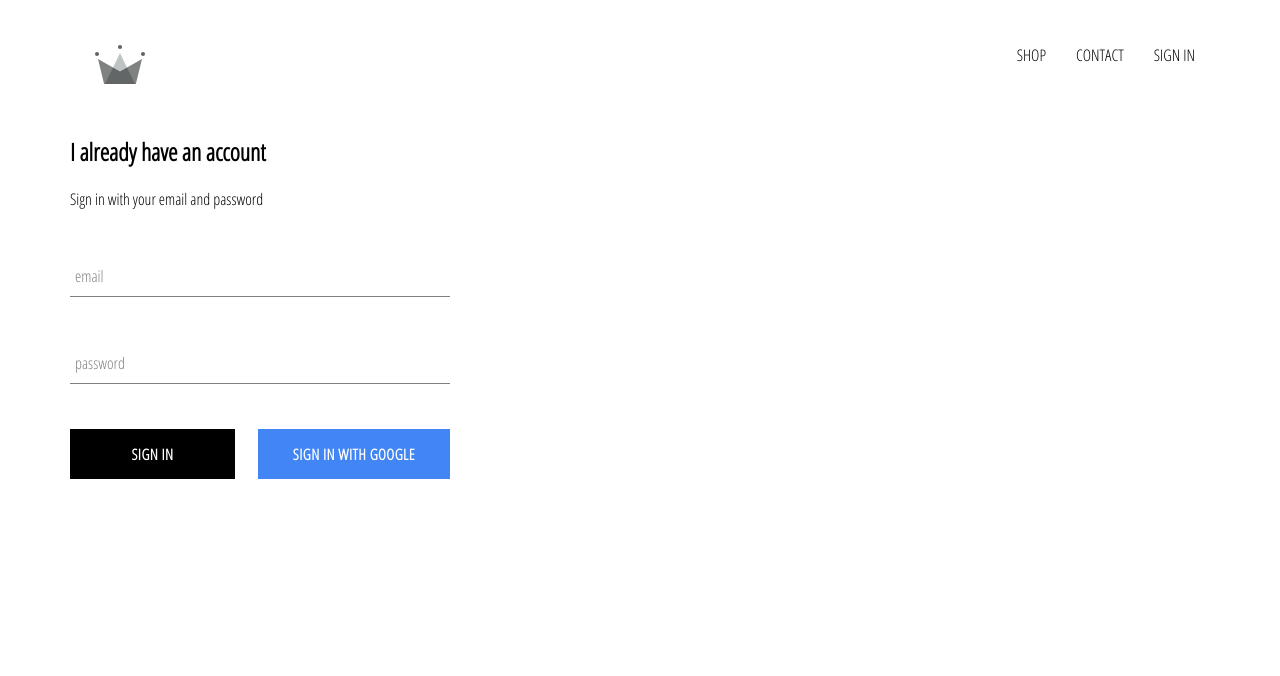
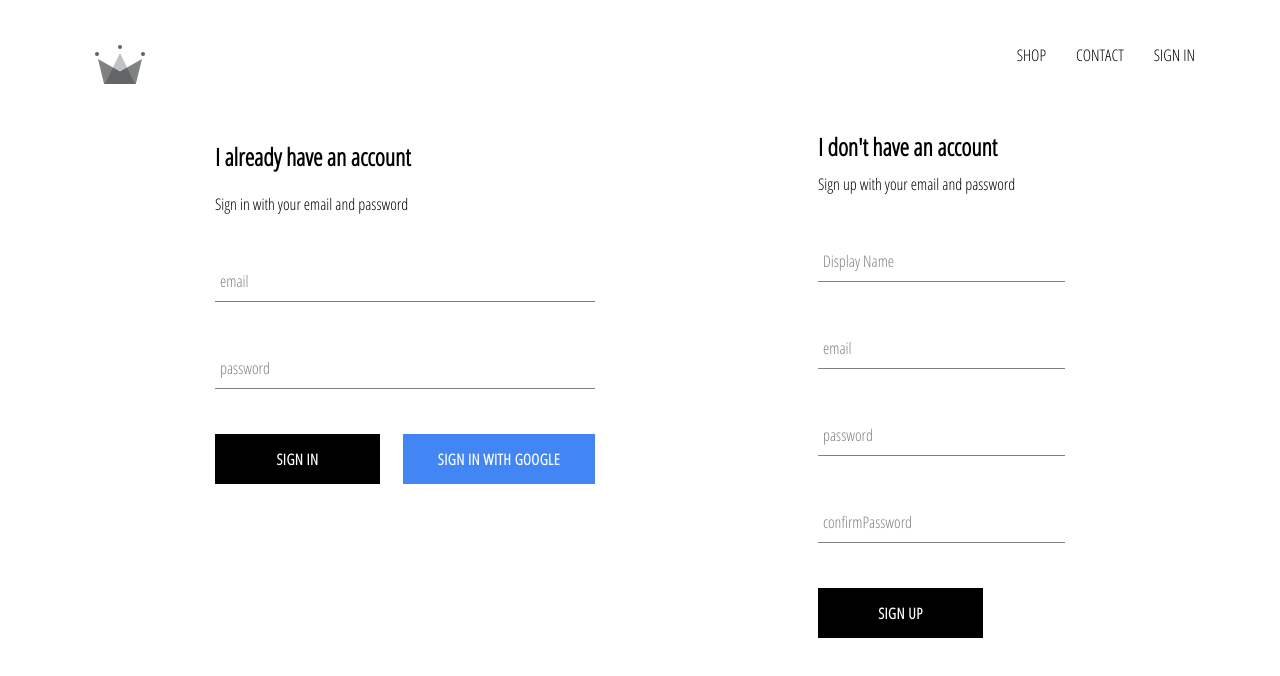
Before and after one commit to FranciscoGPPonce/crwn, a React (Create React App) app: page /signin in a window 1280 px wide. Shown: the top 676 px of the page. Built offline with nearby package versions, Linux system fonts and the light colour scheme; no server answers.

Commit message:
implemented firebase utils, included ability to store authenticated users into firestore db

```diff
--- a/src/App.js
+++ b/src/App.js
@@ -7,7 +7,7 @@ import HomePage from './pages/homepage/homepage.component';
 import ShopPage from './pages/shop/shop.component';
 import SignInAndSignUpPage from './pages/sign-in-and-sign-up/sign-in-and-sign-up-component';
 import Header from './components/header/header.component';
-import { auth } from './firebase/firebase.utils';
+import { auth, createUserProfileDocument } from './firebase/firebase.utils';
 
 
 class App extends React.Component {
@@ -21,8 +21,21 @@ class App extends React.Component {
   unsubscribeFromAuth = null
 
   componentDidMount() {
-    this.unsubscribeFromAuth = auth.onAuthStateChanged(user => {
-      this.setState({currentUser: user});
+    this.unsubscribeFromAuth = auth.onAuthStateChanged(async userAuth => {
+      if(userAuth) {
+        const userRef = await createUserProfileDocument(userAuth);
+
+        userRef.onSnapshot(snapShot => {
+          this.setState({
+            currentUser: {
+              id: snapShot.id,
+              ...snapShot.data()
+            }
+          });
+        });
+      } else {
+        this.setState({currentUser: userAuth});
+      }
     });
   }
 
--- /dev/null
+++ b/src/components/sign-up/sign-up.component.js
@@ -0,0 +1,99 @@
+import React from 'react';
+
+import FormInput from '../form-input/form-input.component';
+import CustomButton from '../custom-button/custom-button.component';
+
+import { auth, createUserProfileDocument } from '../../firebase/firebase.utils';
+
+class SignUp extends React.Component {
+    constructor() {
+        super();
+
+        this.state = {
+            displayName: '',
+            email: '',
+            password: '',
+            confirmPassword: ''
+        }
+    }
+
+    handleSubmit = async event => {
+        event.preventDefault();
+
+        const {displayName, email, password, confirmPassword} = this.state;
+
+        if(password !== confirmPassword) {
+            alert("passwords don't match");
+            return;
+        }
+
+        try {
+            const { user } = await auth.createUserWithEmailAndPassword(email, password)
+
+            await createUserProfileDocument(user, {displayName});
+
+            this.setState({
+                displayName: '',
+                email: '',
+                password: '',
+                confirmPassword: ''
+            })
+
+        } catch (error) {
+            console.error(error);
+        }
+    };
+
+    handleChange = event => {
+        const {name, value} = event.target;
+        this.setState({[name]: value});
+    }
+
+
+    render() {
+        const {displayName, email, password, confirmPassword} = this.state;
+        return(
+            <div className='sign-up'>
+                <h2 className='title'>I don't have an account</h2>
+                <span>Sign up with your email and password</span>
+                <form className='sign-up-form' onSubmit={this.handleSubmit}>
+                    <FormInput
+                    type='text'
+                    name='displayName'
+                    value={displayName}
+                    onChange={this.handleChange}
+                    label='Display Name'
+                    required
+                   />
+                        <FormInput
+                    type='email'
+                    name='email'
+                    value={email}
+                    onChange={this.handleChange}
+                    label='email'
+                    required
+                    />
+                        <FormInput
+                    type='password'
+                    name='password'
+                    value={password}
+                    onChange={this.handleChange}
+                    label='password'
+                    required
+                   />
+                        <FormInput
+                    type='password'
+                    name='confirmPassword'
+                    value={confirmPassword}
+                    onChange={this.handleChange}
+                    label='confirmPassword'
+                    required
+                    />
+                    <CustomButton type='submit'>SIGN UP</CustomButton>
+                </form>
+            </div>
+        )
+    }
+}
+
+export default SignUp;
--- /dev/null
+++ b/src/components/sign-up/sign-up.styles.scss
@@ -0,0 +1,9 @@
+.sign-up {
+    display: flex;
+    flex-direction: column;
+    width: 380px;
+
+    .title {
+        margin: 10px 0;
+    }
+}
--- a/src/firebase/firebase.utils.js
+++ b/src/firebase/firebase.utils.js
@@ -12,6 +12,35 @@ const config = {
     measurementId: "G-LLLESS46Y9"
   };
 
+  export const createUserProfileDocument = async (userAuth, additionalData) => {
+    if (!userAuth) return;
+
+    const userRef = firestore.doc(`users/${userAuth.uid}`);
+
+    const snapShot = await userRef.get();
+
+    if(!snapShot.exists) {
+        const { displayName, email } = userAuth;
+        const createdAt = new Date();
+
+        try {
+            await userRef.set({
+                displayName,
+                email,
+                createdAt,
+                ...additionalData
+            })
+        }
+        catch (error) {
+            alert('eroor creating user')
+            console.log('error creating user', error.message)
+        }
+    }
+
+    return userRef;
+
+  }
+
   firebase.initializeApp(config);
 
   export const auth = firebase.auth();
--- a/src/pages/sign-in-and-sign-up/sign-in-and-sign-up-component.js
+++ b/src/pages/sign-in-and-sign-up/sign-in-and-sign-up-component.js
@@ -1,12 +1,14 @@
 import React from 'react';
 
 import SignIn from '../../components/sign-in/sign-in.component';
+import SignUp from '../../components/sign-up/sign-up.component';
 
 import './sign-in-and-sign-up.styles.scss';
 
 const SignInAndSignUpPage = () => (
     <div className='sign-in-and-sign-up'>
        <SignIn />
+       <SignUp />
     </div>
 );
 
--- a/src/pages/sign-in-and-sign-up/sign-in-and-sign-up.styles.scss
+++ b/src/pages/sign-in-and-sign-up/sign-in-and-sign-up.styles.scss
@@ -0,0 +1,6 @@
+.sign-in-and-sign-up {
+    width: 850px;
+    display: flex;
+    justify-content: space-between;
+    margin: 30px auto;
+}
```
